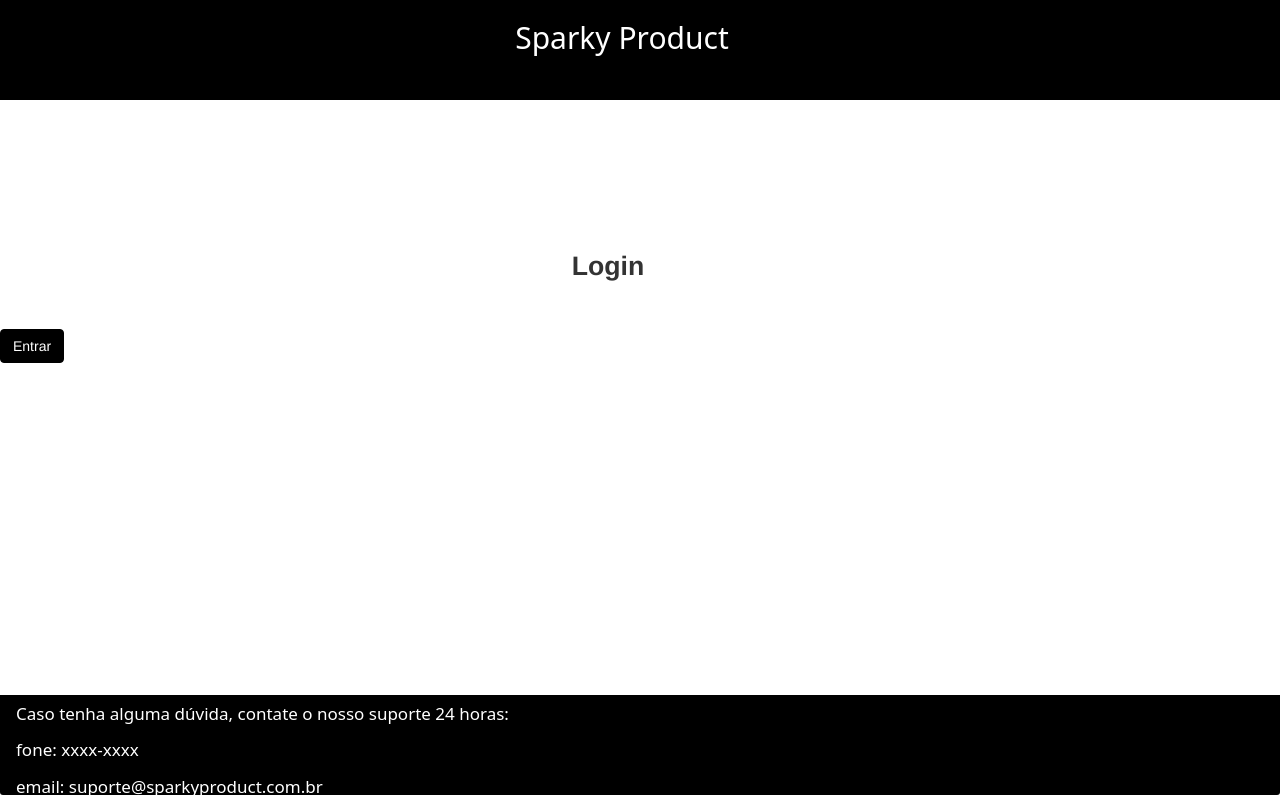
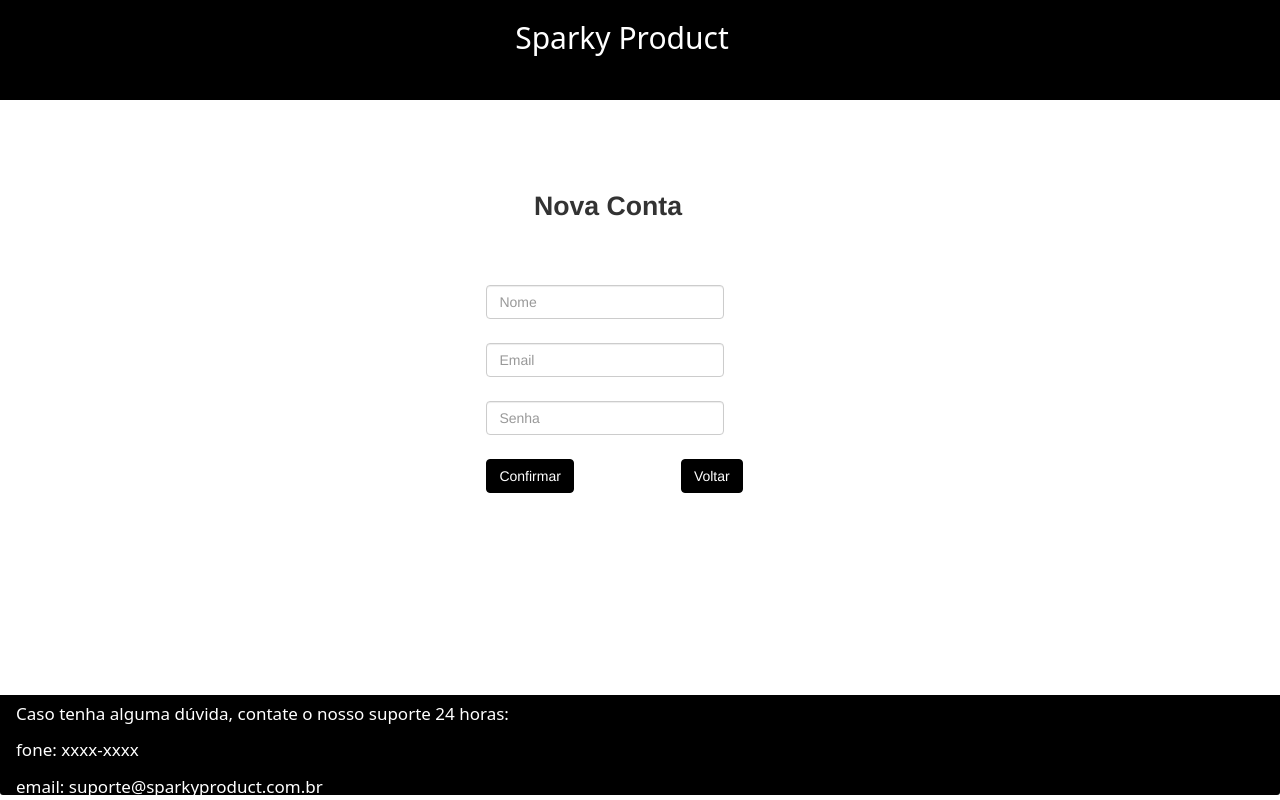
Before and after one commit to marcosrod/utfpr-programacao-web-1, a plain HTML site: page app/pages/user/register.html in a window 1280 px wide. Drawn offline with nearby package versions, Linux system fonts and the light colour scheme.

Commit message:
feat: Register Page

```diff
--- a/app/pages/user/register.html
+++ b/app/pages/user/register.html
@@ -12,17 +12,32 @@
     <title>Login</title>
 </head>
 <body>
+    <h3 class="subtitle-login">Nova Conta</h3>
+
     <div class="navbar-fixed-top">
         <iframe title="page-header" scrolling="no" src="../../components/header.html" frameborder="0" width="100%" height="100"> </iframe>
     </div>
 
-    <h1 class="title-login">Sparky Product</h1>
-    <h3 class="subtitle-login">Login</h3>
-
     <div class="navbar-fixed-bottom">
         <iframe title="page-footer" scrolling="no" src="../../components/footer.html" frameborder="0" width="100%" height="100"></iframe>
     </div>
-    <button type="button" class="btn btn-login">Entrar</button>
+
+    <div class="form-register">
+    <div class="input-register-nome">
+        <input class="form-control" type="text" placeholder="Nome">
+    </div>
+
+    <div class="input-register-email">
+        <input class="form-control" type="text" placeholder="Email">
+    </div>
+
+    <div class="input-register-password">
+        <input class="form-control" type="password" placeholder="Senha">
+    </div>
+
+    <button type="button" class="btn btn-cadastro-confirmar">Confirmar</button>
+    <button type="button" class="btn btn-cadastro-voltar">Voltar</button>
+</div>
 
 </body>
 </html>
--- a/public/css/styles.css
+++ b/public/css/styles.css
@@ -78,3 +78,37 @@ header{
     font-size: 20pt;
     font-weight: bold;
 }
+
+.btn-cadastro-confirmar{
+    color: #fff;
+    background-color: #000000;
+    border-color: #000000;
+    margin-top: 3%;
+}
+
+.btn-cadastro-voltar{
+    color: #fff;
+    background-color: #000000;
+    border-color: #000000;
+    margin-top: 3%;
+    margin-left: 13%;
+}
+
+.form-register{
+    margin-left: 38%;
+    margin-top: 5%;
+}
+
+.input-register-nome{
+    width: 30%;
+}
+
+.input-register-email{
+    width: 30%;
+    margin-top: 3%;
+}
+
+.input-register-password{
+    width: 30%;
+    margin-top: 3%;
+}
```
